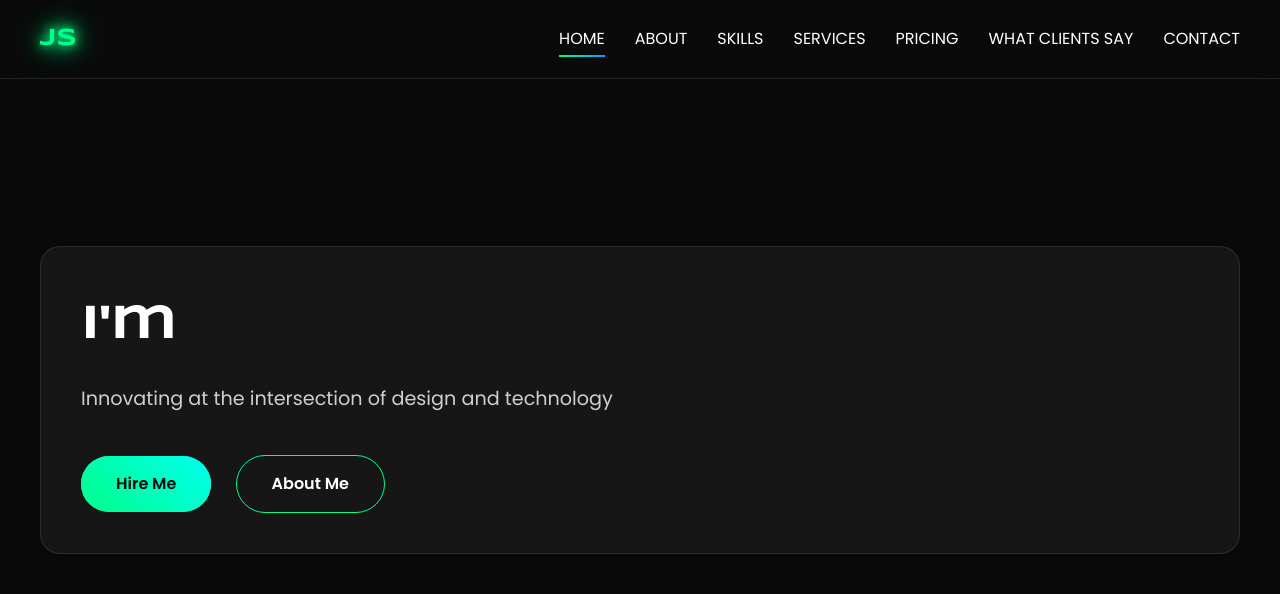
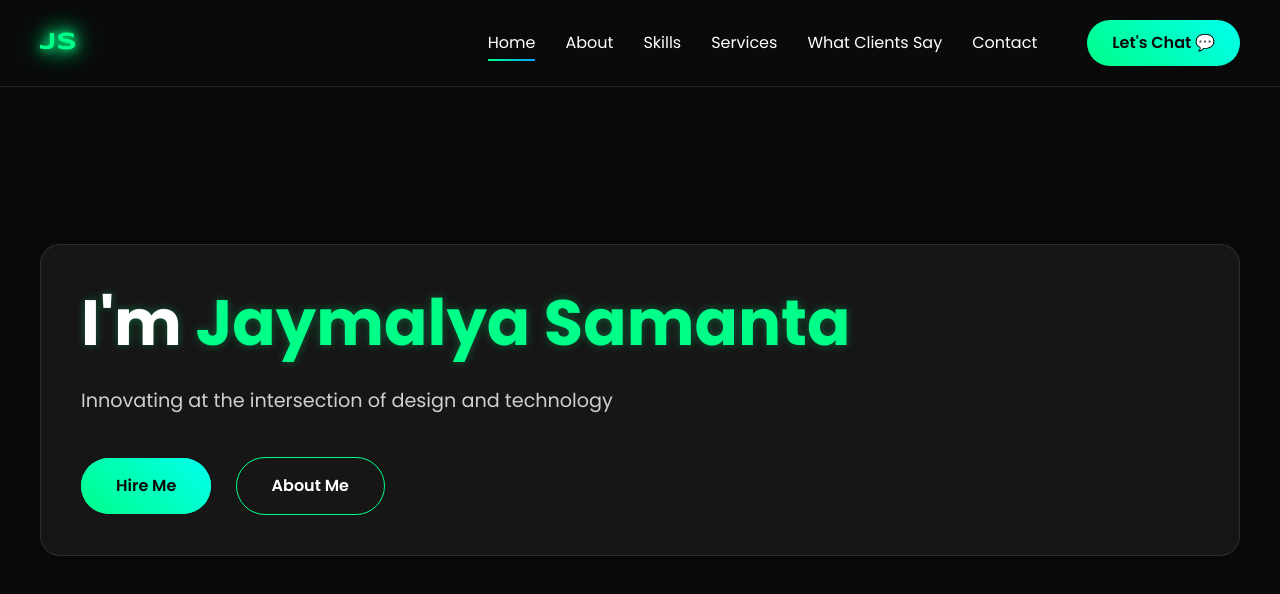
Before and after one commit to JaymalyaSamanta/Portfolio, a plain HTML site: page index.html in a window 1280 px wide. Drawn offline with nearby package versions, Linux system fonts and the light colour scheme; a script that the page names is missing.

Commit message:
Add files via upload

```diff
--- a/index.html
+++ b/index.html
@@ -27,16 +27,16 @@
     <!-- Header -->
     <header>
         <div class="logo">JS</div>
-        <nav class="navbar">
-            <ul class="nav-list">
-                <li><a href="#home" class="nav-link">HOME</a></li>
-                <li><a href="#about" class="nav-link">ABOUT</a></li>
-                <li><a href="#skills" class="nav-link">SKILLS</a></li>
-                <li><a href="#services" class="nav-link">SERVICES</a></li>
-                <li><a href="#pricing" class="nav-link">PRICING</a></li>
-                <li><a href="#clients" class="nav-link">WHAT CLIENTS SAY</a></li>
-                <li><a href="#contact" class="nav-link">CONTACT</a></li>
+        <nav>
+            <ul>
+                <li><a href="#home" class="nav-link">Home</a></li>
+                <li><a href="#about" class="nav-link">About</a></li>
+                <li><a href="#skills" class="nav-link">Skills</a></li>
+                <li><a href="#services" class="nav-link">Services</a></li>
+                <li><a href="#clients" class="nav-link">What Clients Say</a></li>
+                <li><a href="#contact" class="nav-link">Contact</a></li>
             </ul>
+            <a href="#contact" class="nav-chat-btn">Let's Chat 💬</a>
         </nav>
         <div class="menu-toggle">
             <div class="bar"></div>
@@ -51,7 +51,7 @@
         <section id="home" class="section hero-section">
             <div class="glass-container">
                 <div class="hero-content">
-                    <h1 class="hero-title">I'm <span id="typing-text"></span><span class="cursor">|</span></h1>
+                    <h1 class="hero-title">I'm <span>Jaymalya Samanta</span></h1>
                     <p class="hero-subtitle">Innovating at the intersection of design and technology</p>
                     <div class="hero-cta">
                         <a href="#contact" class="btn btn-primary">Hire Me</a>
--- a/styles.css
+++ b/styles.css
@@ -86,10 +86,18 @@ header {
     text-shadow: var(--neon-glow);
 }
 
+nav {
+    display: flex;
+    align-items: center;
+    gap: 30px;
+}
+
 nav ul {
     display: flex;
     gap: 30px;
     list-style: none;
+    margin: 0;
+    padding: 0;
 }
 
 .nav-link {
@@ -115,6 +123,45 @@ nav ul {
 .nav-link.active::after {
     transform: scaleX(1);
     transform-origin: left;
+}
+
+/* Let's Chat Button in Nav */
+.nav-chat-btn {
+    display: inline-flex;
+    align-items: center;
+    gap: 8px;
+    padding: 10px 25px;
+    background: linear-gradient(45deg, var(--primary-color), var(--secondary-color));
+    border-radius: 25px;
+    color: var(--background-color);
+    text-decoration: none;
+    font-weight: 600;
+    transition: var(--transition-smooth);
+    margin-left: 20px;
+}
+
+.nav-chat-btn:hover {
+    transform: translateY(-2px);
+    box-shadow: 0 5px 15px rgba(0, 255, 136, 0.3);
+}
+
+.nav-chat-btn span {
+    font-size: 1.1em;
+}
+
+/* Responsive Design for Nav */
+@media (max-width: 768px) {
+    nav ul {
+        display: none;
+    }
+
+    .nav-chat-btn {
+        display: none;
+    }
+
+    .menu-toggle {
+        display: block;
+    }
 }
 
 /* Glass Container */
@@ -130,6 +177,7 @@ nav ul {
     border: 1px solid rgba(255, 255, 255, 0.1);
     box-shadow: 0 8px 32px rgba(0, 0, 0, 0.1);
     z-index: 2;
+    overflow: hidden;
 }
 
 .glass-container::before {
@@ -146,6 +194,7 @@ nav ul {
         transparent
     );
     transition: var(--transition-smooth);
+    z-index: 1;
 }
 
 .glass-container:hover::before {
@@ -168,19 +217,23 @@ nav ul {
 }
 
 .hero-title {
-    font-family: var(--font-secondary);
-    font-size: 3rem;
-    margin-bottom: 20px;
-    position: relative;
-}
-
+    font-size: 4rem;
+    font-weight: 700;
+    margin-bottom: 1.5rem;
+    line-height: 1.2;
+    color: var(--text-color);
+    text-shadow: 0 0 10px rgba(0, 255, 136, 0.3);
+    white-space: nowrap;
+}
+
+.hero-title span {
+    color: var(--primary-color);
+    display: inline;
+}
+
+/* Remove cursor styles */
 .hero-title .cursor {
-    display: inline-block;
-    width: 3px;
-    height: 1em;
-    background: var(--primary-color);
-    margin-left: 5px;
-    animation: blink 1s infinite;
+    display: none;
 }
 
 .hero-subtitle {
@@ -392,6 +445,7 @@ nav ul {
 .about-section {
     padding: 120px 40px;
     position: relative;
+    overflow: hidden;
 }
 
 .about-content {
@@ -784,9 +838,8 @@ nav ul {
 }
 
 @keyframes blink {
-    50% {
-        opacity: 0;
-    }
+    0%, 100% { opacity: 1; }
+    50% { opacity: 0; }
 }
 
 @keyframes float {
@@ -1046,6 +1099,7 @@ footer {
     padding: 100px 20px;
     z-index: 1;
     background: transparent;
+    overflow: hidden;
 }
 
 .section.animate {
@@ -1191,6 +1245,7 @@ footer {
 .pricing-section {
     padding: var(--section-padding);
     position: relative;
+    overflow: hidden;
 }
 
 .pricing-currency-toggle {
@@ -2121,12 +2176,14 @@ p, h1, h2, h3, h4, h5, h6, span, li {
     position: relative;
     z-index: 1;
     background: transparent;
+    overflow: hidden;
 }
 
 .about-section .glass-container,
 .pricing-section .glass-container {
     position: relative;
     z-index: 2;
+    overflow: hidden;
 }
 
 /* Ensure proper stacking on mobile */
@@ -2134,6 +2191,7 @@ p, h1, h2, h3, h4, h5, h6, span, li {
     .section {
         position: relative;
         z-index: 1;
+        overflow: hidden;
     }
 
     .glass-container {
@@ -2141,11 +2199,13 @@ p, h1, h2, h3, h4, h5, h6, span, li {
         z-index: 2;
         margin: 20px;
         padding: 20px;
+        overflow: hidden;
     }
 
     .about-section,
     .pricing-section {
         position: relative;
         z-index: 1;
-    }
-}
+        overflow: hidden;
+    }
+}
```
